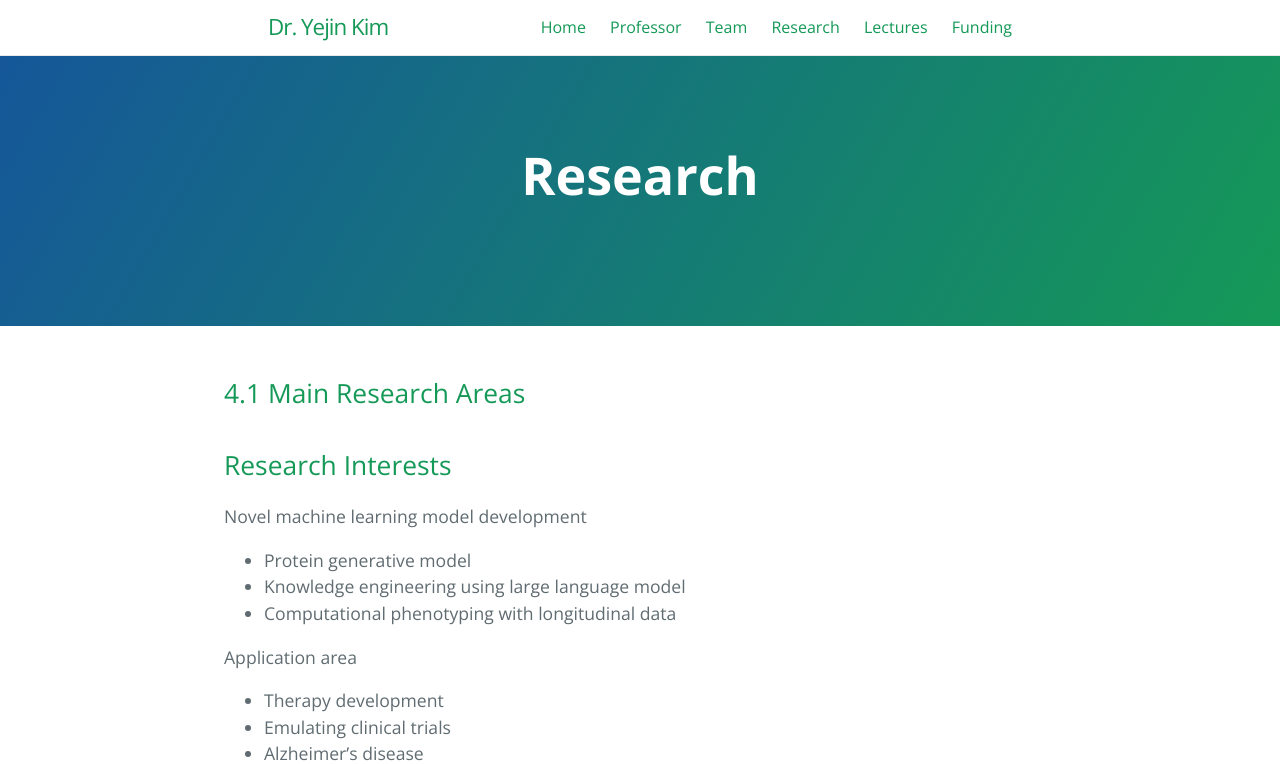
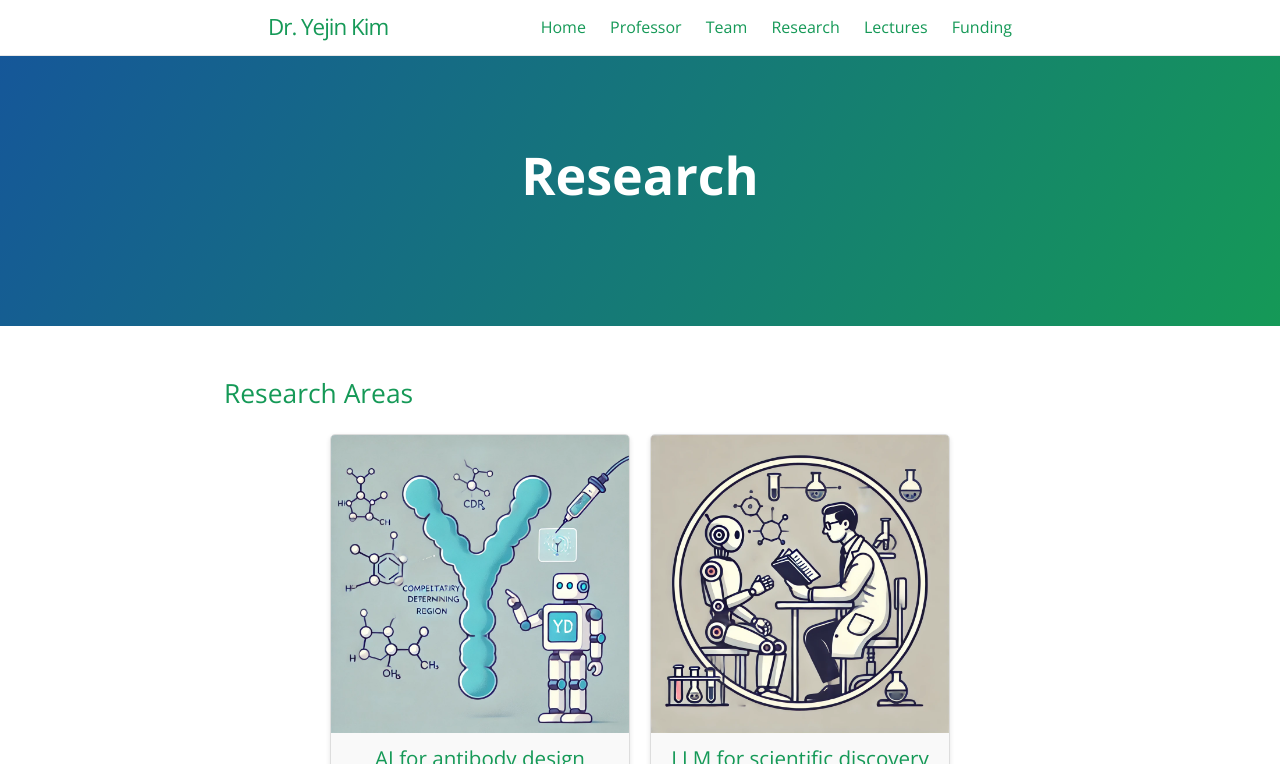
Before and after one commit to yejinjkim/yejinjkim.github.io, a Jekyll site: the page built from research.md, in a window 1280 px wide. Shown: the top 764 px of the page. Built offline with Jekyll 4.4.1, drawn with Linux system fonts in a browser that asks for light colours; some of the changed text lies outside the part shown; grey boxes are pictures that could not be loaded.

Commit message:
add research boxes

```diff
--- a/assets/css/style.scss
+++ b/assets/css/style.scss
@@ -27,3 +27,41 @@
   border-radius: 50%;
   margin-bottom: 10px;
 }
+
+/* Custom styles for research thumbnails */
+.research-thumbnails {
+  display: flex;
+  flex-wrap: wrap;
+  gap: 20px;
+  justify-content: center;
+  margin: 20px 0;
+}
+
+.research-box {
+  display: block;
+  text-align: center;
+  width: 300px;
+  border: 1px solid #ddd;
+  border-radius: 5px;
+  overflow: hidden;
+  box-shadow: 0 2px 5px rgba(0, 0, 0, 0.1);
+  transition: transform 0.3s ease;
+  text-decoration: none;
+  color: inherit;
+}
+
+.research-box:hover {
+  transform: scale(1.05);
+}
+
+.research-box img {
+  width: 100%;
+  height: auto;
+  display: block;
+}
+
+.research-box h3 {
+  padding: 10px;
+  margin: 0;
+  background: #f9f9f9;
+}
--- a/research.md
+++ b/research.md
@@ -4,41 +4,33 @@ title: "Research"
 permalink: "/research"
 ---
 
-## 4.1 Main Research Areas
+## Research Areas
 
-## Research Interests
-Novel machine learning model development
-- Protein generative model
-- Knowledge engineering using large language model
-- Computational phenotyping with longitudinal data
 
-Application area
-- Therapy development
-- Emulating clinical trials
-- Alzheimer's disease
+<div class="research-thumbnails">
+  <a href="pages/research/antibody.md" class="research-box">
+    <img src="/assets/images/research/antibody.png" alt="Antibody design">
+    <h3>AI for antibody design</h3>
+  </a>
 
-[![Research 1 Thumbnail](/assets/images/research1.jpg){: width="200px" }](#research1)
-**Research 1: Human-Centered Clinical Decision Support**
-Lorem ipsum dolor sit amet, consectetur adipiscing elit.
+  <a href="pages/research/llm.md" class="research-box">
+    <img src="/assets/images/research/llm.png" alt="LLM">
+    <h3>LLM for scientific discovery</h3>
+  </a>
 
-[![Research 2 Thumbnail](/assets/images/research2.jpg){: width="200px" }](#research2)
-**Research 2: AI-Driven Therapeutic Antibody Discovery**
-Lorem ipsum dolor sit amet, consectetur adipiscing elit.
+  <a href="pages/research/clinical.md" class="research-box">
+    <img src="/assets/images/research/brain.png" alt="brain">
+    <h3>Counterfactual inference</h3>
+  </a>
+</div>
 
-[![Research 3 Thumbnail](/assets/images/research3.jpg){: width="200px" }](#research3)
-**Research 3: Large Language Models in Scientific Research**
-Lorem ipsum dolor sit amet, consectetur adipiscing elit.
-
-*(You can create subpages or sections for each research project if you want more detail.)*
 
 ---
 
-## 4.2 Publication List
+## Publication List
 The full recent publication list is available at [google scholar](https://scholar.google.com/citations?hl=en&user=3XptxD8AAAAJ)
 
-- **Kim, Y.** (2025). *Title of publication*. Journal/Conference.
-- **Kim, Y.**, Co-author, X. (2024). *Title of publication*. Journal/Conference.
-*(Add your publication list here in the format you prefer.)*
+
 
 
 
```
Also changed, not shown: pages/research/antibody.md (added, +8 -0 lines), pages/research/clinical.md (added, +8 -0 lines), pages/research/llm.md (added, +8 -0 lines), professor.md (+8 -8 lines), team.md (+0 -3 lines), assets/images/profile.png (deleted), assets/images/research/antibody.png (renamed from assets/images/antibody.png), assets/images/research/brain.png (renamed from assets/images/brain.png), assets/images/research/llm.png (renamed from assets/images/llm.png), assets/images/team/qidi.jpg, 2 other files.
